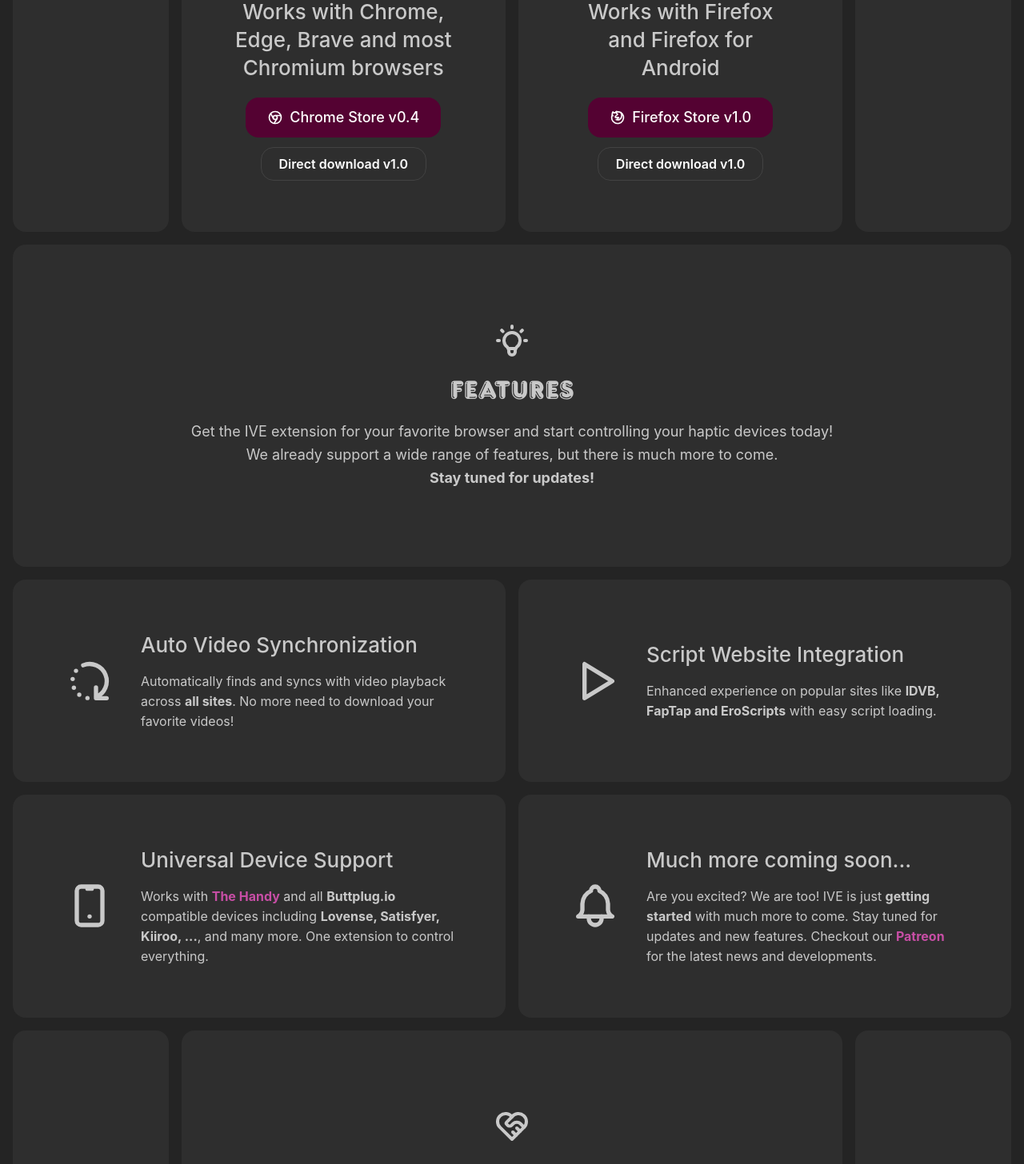
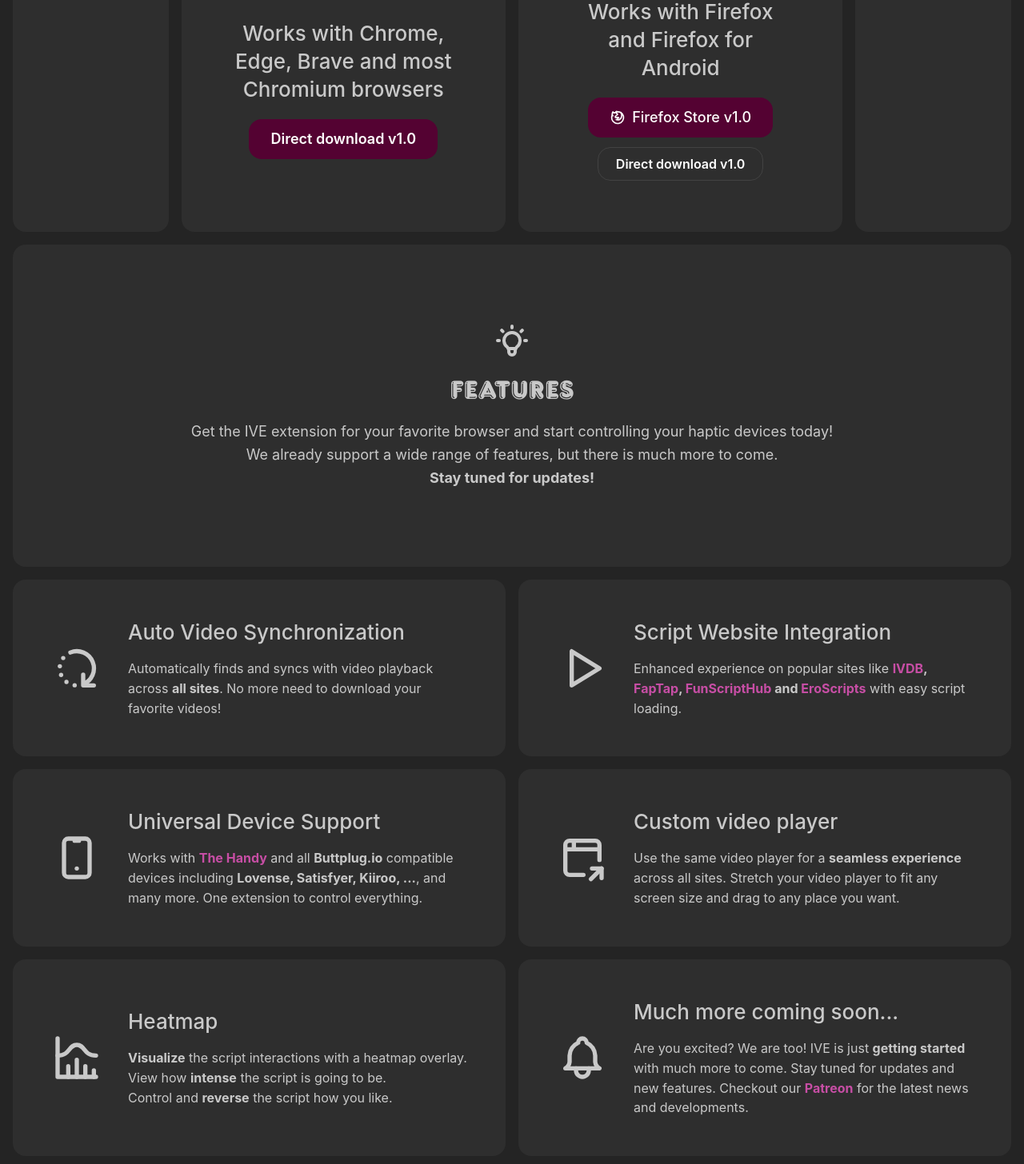
Before and after one commit to iveplay/ive-play, a Next.js app: page / in a window 1280 px wide. Shown: the part 1100-2556 px from the top of the page at 80% size. Built offline with nearby package versions, Linux system fonts and the light colour scheme.

Commit message:
feat: update home

```diff
--- a/components/Navigation/Navigation.tsx
+++ b/components/Navigation/Navigation.tsx
@@ -1,4 +1,4 @@
-import { Logo } from '../Logo/Logo';
+import { Logo } from '../logo/Logo';
 import styles from './Navigation.module.css';
 
 export const Navigation = () => {
--- a/components/Browser/Browser.tsx
+++ b/content/home/browser/Browser.tsx
@@ -1,7 +1,7 @@
 import { useState } from 'react';
 import { IconPlayerPauseFilled, IconPlayerPlayFilled } from '@tabler/icons-react';
 import { notifications } from '@mantine/notifications';
-import { Logo } from '../Logo/Logo';
+import { Logo } from '../../../components/logo/Logo';
 import styles from './Browser.module.css';
 
 export const Browser = () => {
--- a/components/Download/Download.tsx
+++ b/content/home/download/Download.tsx
@@ -1,4 +1,4 @@
-import { IconBrandChrome, IconBrandFirefox, IconDownload } from '@tabler/icons-react';
+import { IconBrandFirefox, IconDownload } from '@tabler/icons-react';
 import { Box, Button, Flex, Grid, Text, Title, Tooltip } from '@mantine/core';
 
 const CHROME_VERSION = '1.0.0';
@@ -32,19 +32,7 @@ export const Download = () => {
             <Title order={2} ta="center" fw={500}>
               Works with Chrome, Edge, Brave and most Chromium browsers
             </Title>
-            <Button
-              component="a"
-              href="https://chromewebstore.google.com/detail/eaoceppbmjlcdfcampmnaaogckfkmjbo?utm_source=item-share-cb"
-              target="_blank"
-              rel="noopener noreferrer"
-              radius="lg"
-              size="lg"
-              mt="lg"
-              fw={500}
-            >
-              <IconBrandChrome size={20} style={{ marginRight: 8 }} />
-              Chrome Store v0.4
-            </Button>
+
             <Tooltip
               label={
                 <>
@@ -63,9 +51,8 @@ export const Download = () => {
                 component="a"
                 href={`/extension/ive-${CHROME_VERSION}.crx`}
                 radius="lg"
-                size="md"
-                variant="default"
-                mt="sm"
+                size="lg"
+                mt="lg"
                 download
               >
                 Direct download v1.0
--- a/components/Features/Features.tsx
+++ b/content/home/features/Features.tsx
@@ -1,6 +1,8 @@
 import {
   IconBell,
+  IconBrowserShare,
   IconBulb,
+  IconChartHistogram,
   IconDeviceMobile,
   IconPlayerPlay,
   IconRotateClockwise2,
@@ -10,7 +12,7 @@ import { Anchor, Box, Flex, Grid, Text, Title } from '@mantine/core';
 export const Features = () => {
   return (
     <Box component="section" id="features" mb="md">
-      <Flex className="box w" p={{ base: '64px', md: '96px' }} direction="column" align="center">
+      <Flex className="box w" p={{ base: '48px', md: '96px' }} direction="column" align="center">
         <IconBulb size={48} />
         <Title order={1} ta="center" my="md" fw={300} ff="var(--font-frankfurter)">
           Features
@@ -28,7 +30,7 @@ export const Features = () => {
       </Flex>
       <Grid mt="md" gutter="md" overflow="hidden">
         <Grid.Col span={{ base: 12, sm: 6 }}>
-          <Flex className="box w" h="100%" p={{ base: '32px', md: '64px' }} align="center" gap="xl">
+          <Flex className="box w" h="100%" p={{ base: '32px', md: '48px' }} align="center" gap="xl">
             <IconRotateClockwise2 size={64} style={{ flexShrink: 0 }} />
             <Flex direction="column">
               <Title order={2} fw={500} mb="md">
@@ -45,7 +47,7 @@ export const Features = () => {
           </Flex>
         </Grid.Col>
         <Grid.Col span={{ base: 12, sm: 6 }}>
-          <Flex className="box w" h="100%" p={{ base: '32px', md: '64px' }} align="center" gap="xl">
+          <Flex className="box w" h="100%" p={{ base: '32px', md: '48px' }} align="center" gap="xl">
             <IconPlayerPlay size={64} style={{ flexShrink: 0 }} />
             <Flex direction="column">
               <Title order={2} fw={500} mb="md">
@@ -54,7 +56,21 @@ export const Features = () => {
               <Text>
                 Enhanced experience on popular sites like{' '}
                 <Text component="span" fw={700}>
-                  IDVB, FapTap and EroScripts
+                  <Anchor href="https://ivdb.io" target="_blank" fw={700}>
+                    IVDB
+                  </Anchor>
+                  ,{' '}
+                  <Anchor href="https://faptap.net" target="_blank" fw={700}>
+                    FapTap
+                  </Anchor>
+                  ,{' '}
+                  <Anchor href="https://funscripthub.com" target="_blank" fw={700}>
+                    FunScriptHub
+                  </Anchor>{' '}
+                  and{' '}
+                  <Anchor href="https://eroscripts.com" target="_blank" fw={700}>
+                    EroScripts
+                  </Anchor>
                 </Text>{' '}
                 with easy script loading.
               </Text>
@@ -62,7 +78,7 @@ export const Features = () => {
           </Flex>
         </Grid.Col>
         <Grid.Col span={{ base: 12, sm: 6 }}>
-          <Flex className="box w" h="100%" p={{ base: '32px', md: '64px' }} align="center" gap="xl">
+          <Flex className="box w" h="100%" p={{ base: '32px', md: '48px' }} align="center" gap="xl">
             <IconDeviceMobile size={64} style={{ flexShrink: 0 }} />
             <Flex direction="column">
               <Title order={2} fw={500} mb="md">
@@ -91,7 +107,52 @@ export const Features = () => {
           </Flex>
         </Grid.Col>
         <Grid.Col span={{ base: 12, sm: 6 }}>
-          <Flex className="box w" h="100%" p={{ base: '32px', md: '64px' }} align="center" gap="xl">
+          <Flex className="box w" h="100%" p={{ base: '32px', md: '48px' }} align="center" gap="xl">
+            <IconBrowserShare size={64} style={{ flexShrink: 0 }} />
+            <Flex direction="column">
+              <Title order={2} fw={500} mb="md">
+                Custom video player
+              </Title>
+              <Text>
+                Use the same video player for a{' '}
+                <Text component="span" fw={700}>
+                  seamless experience
+                </Text>{' '}
+                across all sites. Stretch your video player to fit any screen size and drag to any
+                place you want.
+              </Text>
+            </Flex>
+          </Flex>
+        </Grid.Col>
+        <Grid.Col span={{ base: 12, sm: 6 }}>
+          <Flex className="box w" h="100%" p={{ base: '32px', md: '48px' }} align="center" gap="xl">
+            <IconChartHistogram size={64} style={{ flexShrink: 0 }} />
+            <Flex direction="column">
+              <Title order={2} fw={500} mb="md">
+                Heatmap
+              </Title>
+              <Text>
+                <Text component="span" fw={700}>
+                  Visualize
+                </Text>{' '}
+                the script interactions with a heatmap overlay. View how{' '}
+                <Text component="span" fw={700}>
+                  intense
+                </Text>{' '}
+                the script is going to be.
+              </Text>
+              <Text>
+                Control and{' '}
+                <Text component="span" fw={700}>
+                  reverse
+                </Text>{' '}
+                the script how you like.
+              </Text>
+            </Flex>
+          </Flex>
+        </Grid.Col>
+        <Grid.Col span={{ base: 12, sm: 6 }}>
+          <Flex className="box w" h="100%" p={{ base: '32px', md: '48px' }} align="center" gap="xl">
             <IconBell size={64} style={{ flexShrink: 0 }} />
             <Flex direction="column">
               <Title order={2} fw={500} mb="md">
--- a/components/Welcome/Welcome.tsx
+++ b/content/home/welcome/Welcome.tsx
@@ -1,6 +1,6 @@
 import { Button, Flex, Group, Text, Title } from '@mantine/core';
-import { Browser } from '../Browser/Browser';
-import { Logo } from '../Logo/Logo';
+import { Logo } from '../../../components/logo/Logo';
+import { Browser } from '../browser/Browser';
 import styles from './Welcome.module.css';
 
 export const Welcome = () => {
```
Also changed, not shown: pages/index.tsx (+6 -6 lines), content/home/browser/Browser.module.css (renamed from components/Browser/Browser.module.css), content/home/support/Support.tsx (renamed from components/Support/Support.tsx), content/home/welcome/Welcome.module.css (renamed from components/Welcome/Welcome.module.css).
